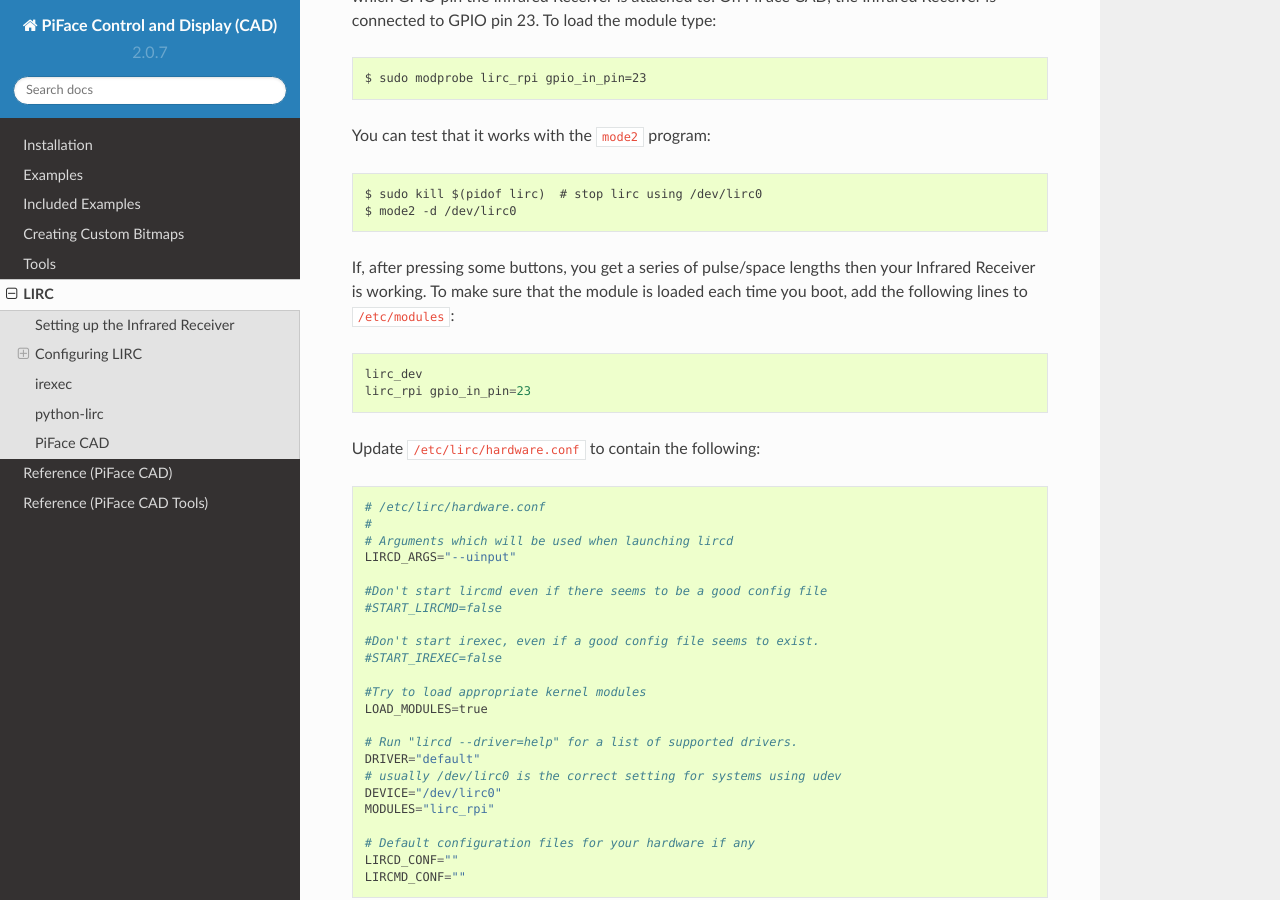
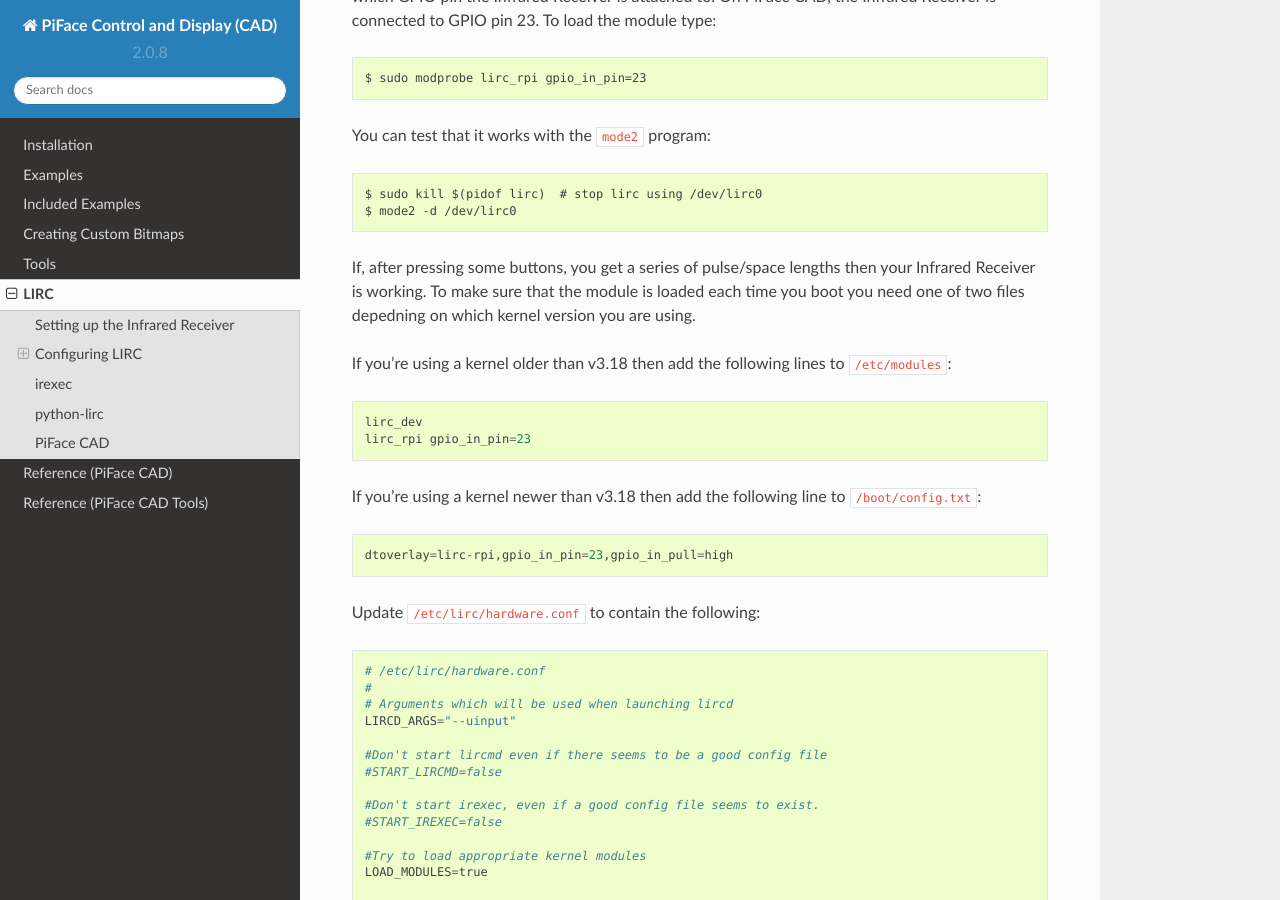
Before and after one commit to piface/pifacecad, a Sphinx documentation site: the page built from docs/lirc.rst, in a window 1280 px wide and 900 px high, scrolled down 994 px. Built offline with Sphinx 7.4.7 and the Read the Docs theme 2.0.0, drawn with Linux system fonts in a browser that asks for light colours.

Commit message:
fixed install script and docs so that it works on kernel version >= 3.18

```diff
--- a/docs/lirc.rst
+++ b/docs/lirc.rst
@@ -47,10 +47,17 @@
 
 If, after pressing some buttons, you get a series of pulse/space lengths then
 your Infrared Receiver is working. To make sure that the module is loaded
-each time you boot, add the following lines to ``/etc/modules``::
+each time you boot you need one of two files depedning on which kernel
+version you are using.
+
+If you're using a kernel older than v3.18 then add the following lines to ``/etc/modules``::
 
     lirc_dev
     lirc_rpi gpio_in_pin=23
+
+If you're using a kernel newer than v3.18 then add the following line to ``/boot/config.txt``::
+
+    dtoverlay=lirc-rpi,gpio_in_pin=23,gpio_in_pull=high
 
 Update ``/etc/lirc/hardware.conf`` to contain the following::
 
--- a/pifacecad/version.py
+++ b/pifacecad/version.py
@@ -1 +1 @@
-__version__ = '2.0.7'
+__version__ = '2.0.8'
```
Also changed, not shown: 2 other files.
